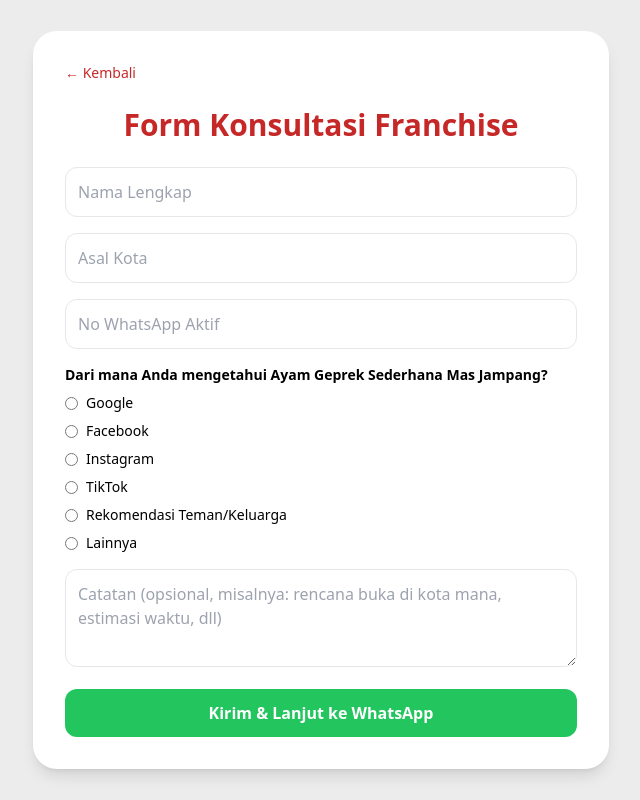
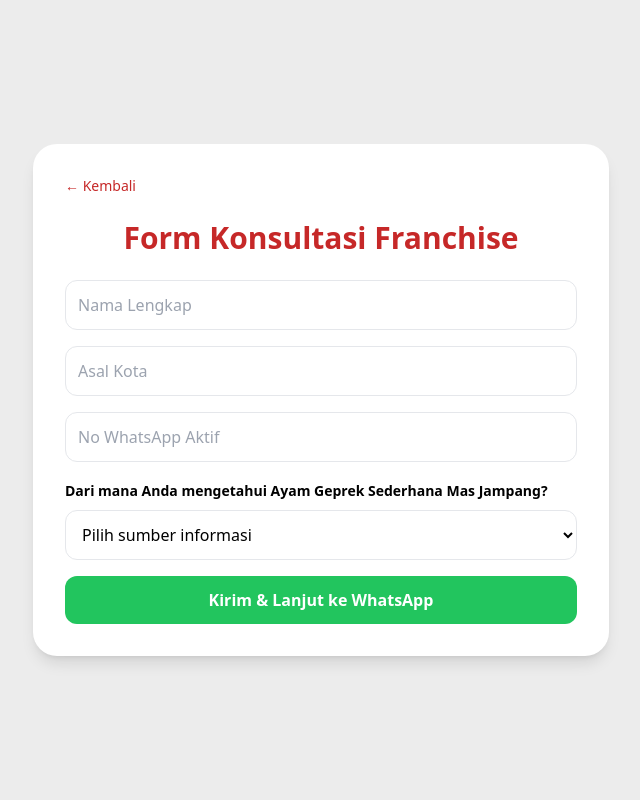
Before and after one commit to Rayhan-Afrizal-Fajri/landing-page-demo, a React (Vite) app: page /konsultasi in a window 1280 px wide. Shown: the whole page, without its empty margins (319-959 px from the left). Built offline with nearby package versions, Linux system fonts and the light colour scheme.

Commit message:
fix:change whatsapp direct message and remove note form

```diff
--- a/src/pages/ConsultationForm.jsx
+++ b/src/pages/ConsultationForm.jsx
@@ -6,7 +6,7 @@
     name: "",
     city: "",
     phone: "",
-    note: "",
+    // note: "",
     source: "",
     sourceOther: "",
   });
@@ -19,7 +19,7 @@
     e.preventDefault();
 
     const sheetUrl =
-      "https://script.google.com/macros/s/AKfycbzh4k0AYS8Hwu5muSTqK3slhsz68R0csHlYHSeHUI_rQgn2CSgVd5Uytc4mQhvFHy-f/exec";
+      "https://script.google.com/macros/s/AKfycbx_6kx4zDk7CzaP_rNHIxA9jRw8OL8owURW3jPoaRqzAXNYrH7cND8q6jlgnfNQO4m3/exec";
 
     const phoneNumber = "628988272452";
 
@@ -32,7 +32,7 @@
     formData.append("name", form.name);
     formData.append("city", form.city);
     formData.append("phone", form.phone);
-    formData.append("note", form.note);
+    // formData.append("note", form.note);
     formData.append("source", finalSource);
 
     // Kirim ke Google Sheet tanpa menunggu
@@ -49,11 +49,10 @@
 
     const message = `
 Halo Mas Bayu,
-Perkenalkan, saya ${form.name} dari ${form.city}.
-Saya tertarik untuk mengetahui lebih lanjut mengenai peluang franchise Ayam Geprek Sederhana Mas Jampang.
+Perkenalkan, saya *${form.name}* dari *${form.city}*.
+Saya tertarik untuk mengetahui lebih lanjut mengenai *peluang franchise Ayam Geprek Sederhana Mas Jampang*.
 
-Nomor WhatsApp aktif saya: ${form.phone}
-Saya mengetahui Ayam Geprek Sederhana Mas Jampang dari ${finalSource}
+Saya mengetahui Ayam Geprek Sederhana Mas Jampang dari *${finalSource}*
 ${textNote}
 Terima kasih, saya tunggu informasnya ya!`;
 
@@ -108,33 +107,29 @@
 
           {/* SOURCE */}
           <div className="space-y-2">
-            <p className="font-semibold text-sm">
-              Dari mana Anda mengetahui Ayam Geprek Sederhana   Mas Jampang?
-            </p>
+            <label className="font-semibold text-sm">
+              Dari mana Anda mengetahui Ayam Geprek Sederhana Mas Jampang?
+            </label>
 
-            {[
-              "Google",
-              "Facebook",
-              "Instagram",
-              "TikTok",
-              "Rekomendasi Teman/Keluarga",
-              "Lainnya",
-            ].map((item) => (
-              <label
-                key={item}
-                className="flex items-center gap-2 text-sm"
-              >
-                <input
-                  type="radio"
-                  name="source"
-                  value={item}
-                  checked={form.source === item}
-                  onChange={handleChange}
-                  required
-                />
-                {item}
-              </label>
-            ))}
+            <select
+              name="source"
+              required
+              value={form.source}
+              onChange={handleChange}
+              className="w-full p-3 border rounded-xl bg-white"
+            >
+              <option value="" disabled>
+                Pilih sumber informasi
+              </option>
+              <option value="Google">Google</option>
+              <option value="Facebook">Facebook</option>
+              <option value="Instagram">Instagram</option>
+              <option value="TikTok">TikTok</option>
+              <option value="Rekomendasi Teman/Keluarga">
+                Rekomendasi Teman / Keluarga
+              </option>
+              <option value="Lainnya">Lainnya</option>
+            </select>
 
             {form.source === "Lainnya" && (
               <input
@@ -143,18 +138,19 @@
                 placeholder="Sebutkan sumber lainnya"
                 required
                 onChange={handleChange}
-                className="w-full p-3 border rounded-xl mt-2"
+                className="w-full p-3 border rounded-xl"
               />
             )}
           </div>
 
-          <textarea
+
+          {/* <textarea
             name="note"
             placeholder="Catatan (opsional, misalnya: rencana buka di kota mana, estimasi waktu, dll) "
             rows="3"
             onChange={handleChange}
             className="w-full p-3 border rounded-xl"
-          />
+          /> */}
 
           <button
             type="submit"
```
